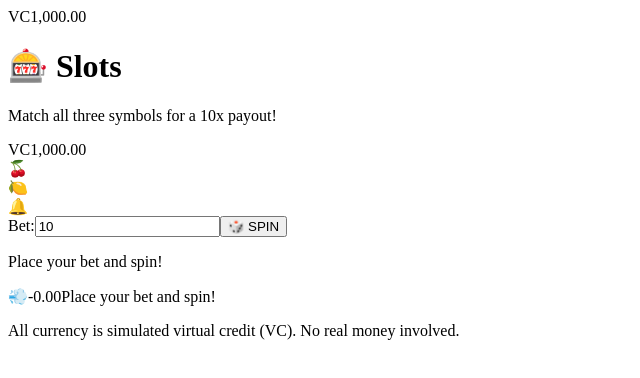
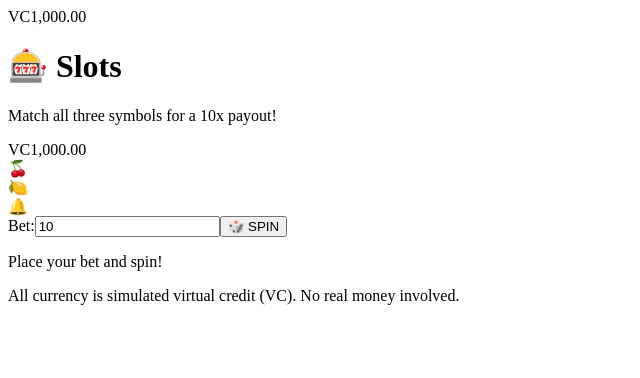
Before and after one commit to armin-l/cashless-casino, a Next.js app in the folder frontend/: page /games/slots in a window 1280 px wide. Shown: the top 378 px of the page, without its empty margins (0-640 px from the left). Built offline with nearby package versions, Linux system fonts and the light colour scheme; no server answers.

Commit message:
fix: only render WinFloat when actual win/loss event exists
- Move to unified floatMessage state (win|loss|amount|null)
- Conditional rendering: WinFloat only when floatMessage is set
- Fixes ghost '-0.00' shown on initial mount

```diff
--- a/frontend/pages/games/slots.tsx
+++ b/frontend/pages/games/slots.tsx
@@ -1,4 +1,4 @@
-import { useState, useEffect, useCallback } from 'react';
+import { useState, useEffect } from 'react';
 import Layout from '../../src/components/Layout';
 import AnimatedBalance from '../../src/components/AnimatedBalance';
 import WinFloat from '../../src/components/WinFloat';
@@ -8,15 +8,15 @@ const API_BASE = process.env.NEXT_PUBLIC_API_BASE || 'http://localhost:8000';
 const SYMBOLS = ['🍒', '🍋', '🔔', '💎', '7️⃣'];
 const PAYOUTS: Record<string, number> = { '7️⃣': 25, '💎': 15, '🔔': 8, '🍒': 3, '🍋': 2 };
 
+type FloatState = { type: 'win' | 'loss'; amount: number; text: string } | null;
+
 export default function SlotsPage() {
-  const [balance, setBalance] = useState(1000);
   const [displayBalance, setDisplayBalance] = useState(1000);
   const [reels, setReels] = useState(SYMBOLS.slice(0, 3));
   const [spinning, setSpinning] = useState([false, false, false]);
   const [betAmount, setBetAmount] = useState(10);
   const [message, setMessage] = useState('Place your bet and spin!');
-  const [winFloatVisible, setWinFloatVisible] = useState(false);
-  const [winFloatAmount, setWinFloatAmount] = useState(0);
+  const [floatMessage, setFloatMessage] = useState<FloatState>(null);
   const [celebrationVisible, setCelebrationVisible] = useState(false);
   const [celebrationAmount, setCelebrationAmount] = useState(0);
   const [isJackpot, setIsJackpot] = useState(false);
@@ -36,7 +36,6 @@ export default function SlotsPage() {
 
   async function spin() {
     if (spinning.some(Boolean)) return;
-
     setSpinning([true, true, true]);
 
     try {
@@ -46,24 +45,20 @@ export default function SlotsPage() {
       );
       const data = await res.json();
 
-      // Animate reels stopping one by one
       setReels(data.reels);
 
       if (data.result === 'win') {
-        setWinFloatAmount(data.payout);
-        setWinFloatVisible(true);
+        setFloatMessage({ type: 'win', amount: data.payout, text: `You won ${data.payout.toFixed(2)} VC!` });
         setCelebrationAmount(data.payout);
         setCelebrationVisible(true);
-
-        const isJackpot = data.isJackpot ?? false;
-        setIsJackpot(isJackpot);
-
-        setMessage(`You won ${data.payout.toFixed(2)} VC!`);
+        setIsJackpot(data.isJackpot ?? false);
       } else {
+        setFloatMessage({ type: 'loss', amount: betAmount, text: 'No luck this time.' });
         setMessage('No luck this time.');
       }
     } catch (_) {
-      setBalance((prev) => prev - betAmount);
+      setDisplayBalance((prev) => Math.max(0, prev - betAmount));
+      setFloatMessage({ type: 'loss', amount: betAmount, text: 'Error spinning the reels.' });
       setMessage('Error spinning the reels.');
     }
   }
@@ -136,12 +131,12 @@ export default function SlotsPage() {
           </p>
         </div>
 
-        {/* Win/Loss Float Notifications */}
-        {message && (
+        {/* Win/Loss Float - only renders when floatMessage is set */}
+        {floatMessage && (
           <WinFloat
-            message={message}
-            type={celebrationVisible ? 'win' : 'loss'}
-            amount={celebrationAmount}
+            message={floatMessage.text}
+            type={floatMessage.type}
+            amount={floatMessage.amount}
           />
         )}
 
```
